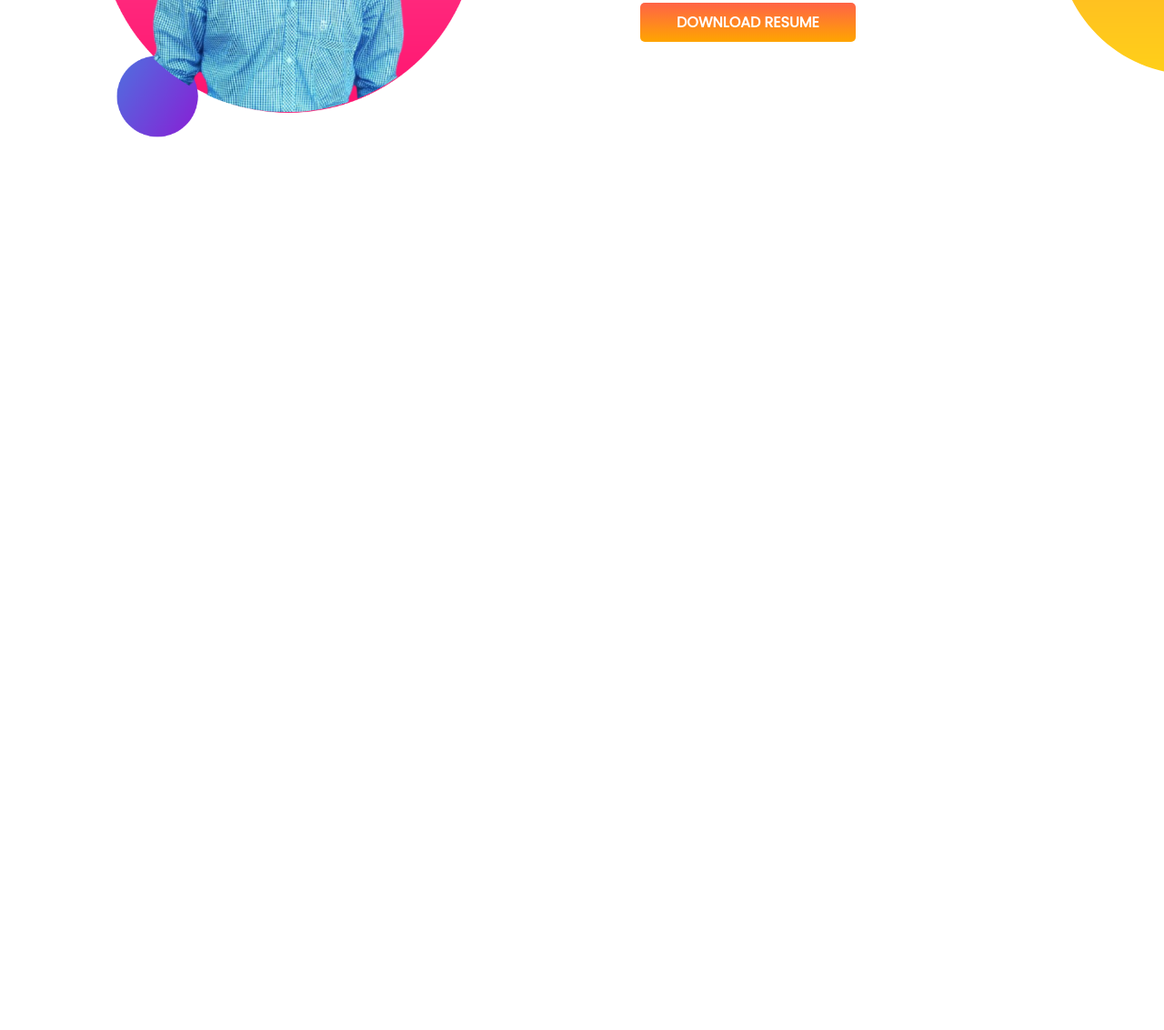
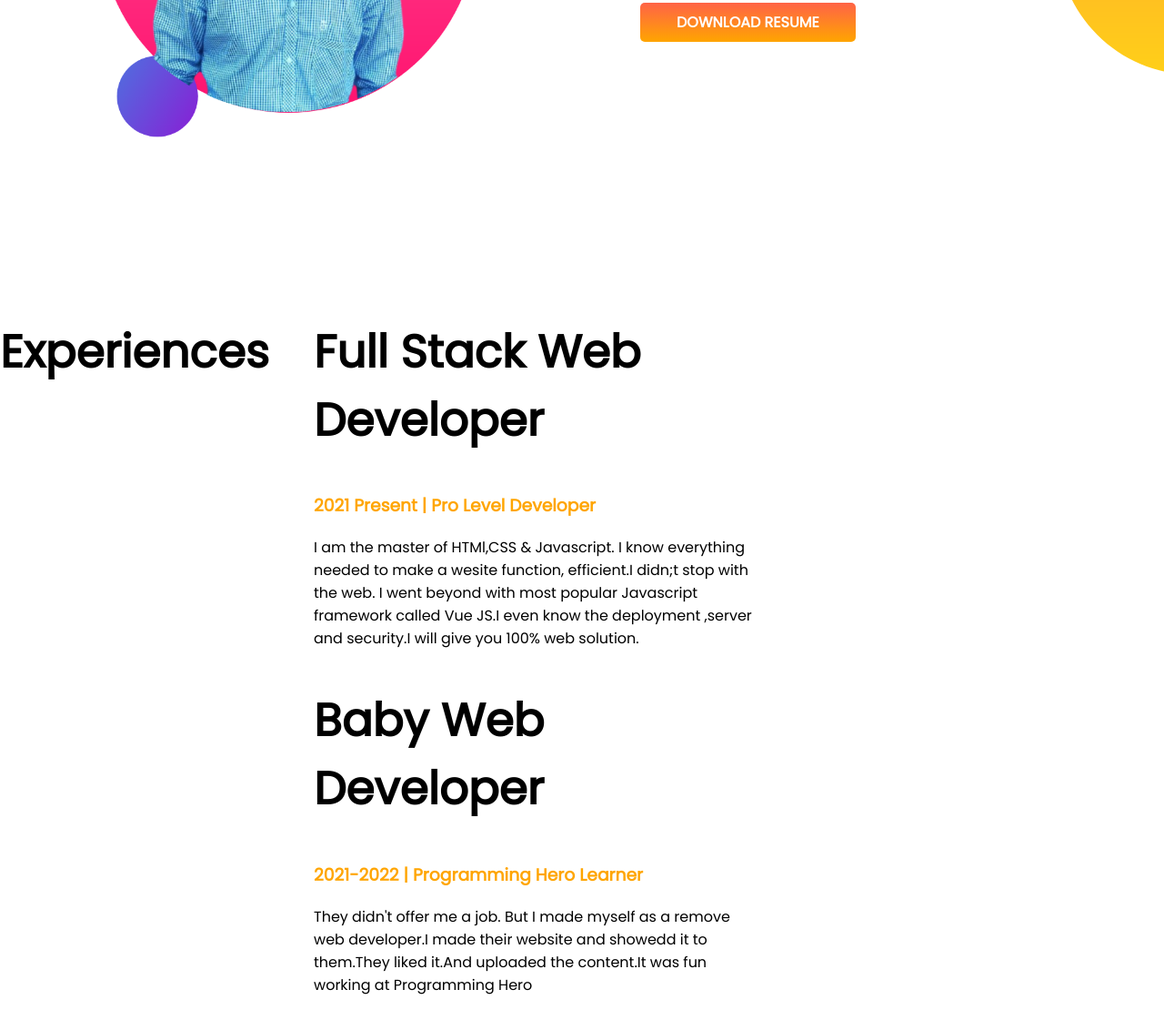
Before and after one commit to haquesomrat/my-developer-portfolio, a plain HTML site: page index.html in a window 1280 px wide. Shown: the part 906-2038 px from the top of the page at 91% size. Before the commit the page ends 1214 px from the top, so only its background shows below. Drawn offline with Linux system fonts and the light colour scheme.

Commit message:
experiences added

```diff
--- a/index.html
+++ b/index.html
@@ -13,7 +13,7 @@
 </head>
 
 <body>
-    <section class="top-banner">
+    <section class="top-banner flexible-container">
         <div class="half-width">
             <h1>Welcome to</h1>
             <h1><span class="Name">Injamul Haque</span> World</h1>
@@ -27,7 +27,7 @@
             <img src="images/portfolio-pic1.png" alt="">
         </div>
     </section>
-    <section class="dream-big">
+    <section class="dream-big flexible-container">
         <div class="half-width">
             <img src="images/my-bg3.png" alt="">
         </div>
@@ -39,6 +39,28 @@
             <a class="hire-me" target="_blank" href="">DOWNLOAD RESUME</a>
         </div>
     </section>
+    <section class="experience-area">
+        <h1>Experiences</h1>
+        <div class="flexible-container">
+            <div class="half-width">
+                <h1>Full Stack Web Developer</h1>
+                <h3 class="Name">2021 Present | Pro Level Developer</h3>
+                <p>I am the master of HTMl,CSS & Javascript. I know everything needed to make a wesite function,
+                    efficient.I
+                    didn;t stop with the web. I went beyond with most popular Javascript framework called Vue JS.I even
+                    know
+                    the deployment ,server and security.I will give you 100% web solution.</p>
+            </div>
+            <div class="half-width">
+                <h1>Baby Web Developer</h1>
+                <h3 class="Name">2021-2022 | Programming Hero Learner</h3>
+                <p>They didn't offer me a job. But I made myself as a remove web developer.I made their website and
+                    showedd
+                    it to them.They liked it.And uploaded the content.It was fun working at Programming Hero</p>
+            </div>
+        </div>
+
+    </section>
 </body>
 
 </html>
```
